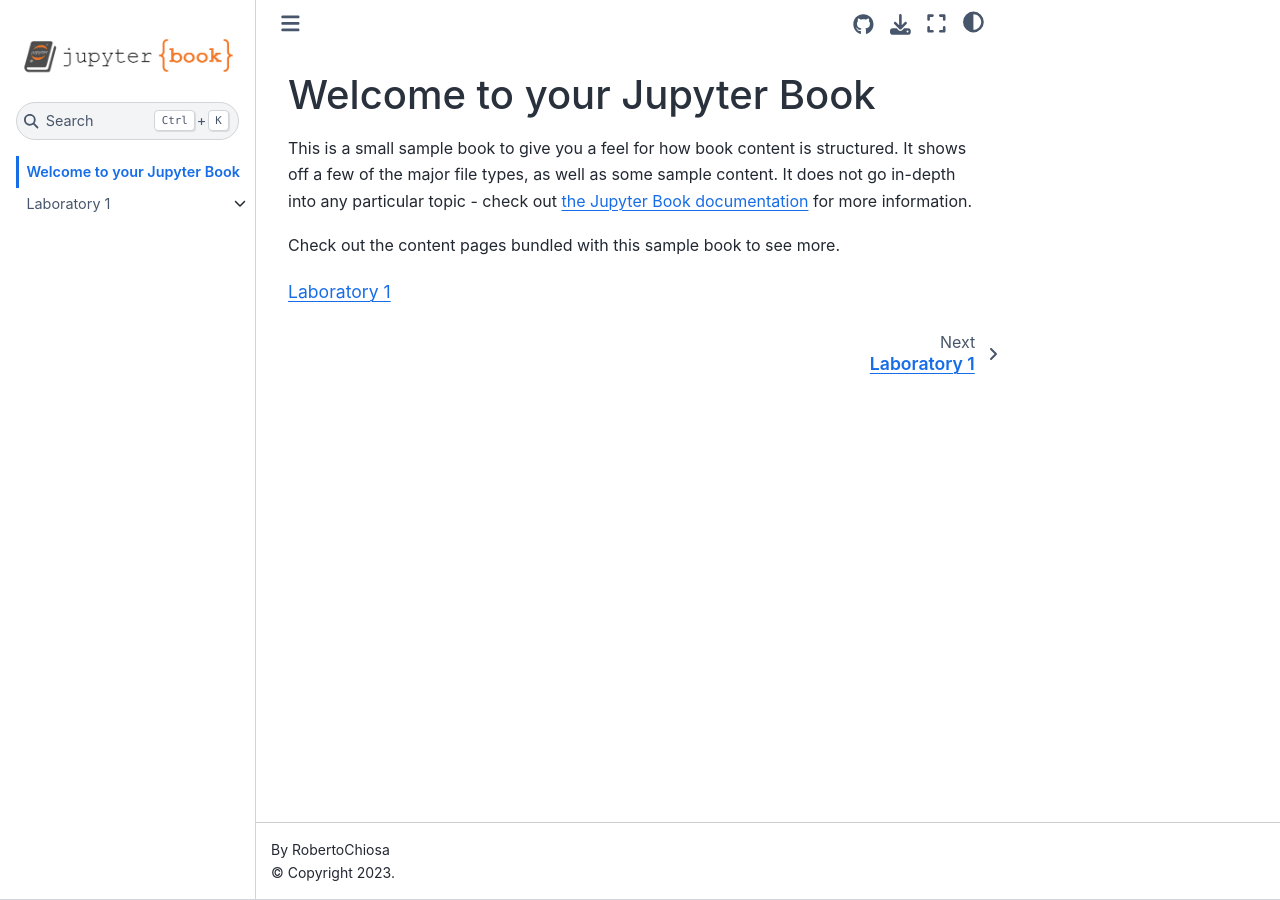
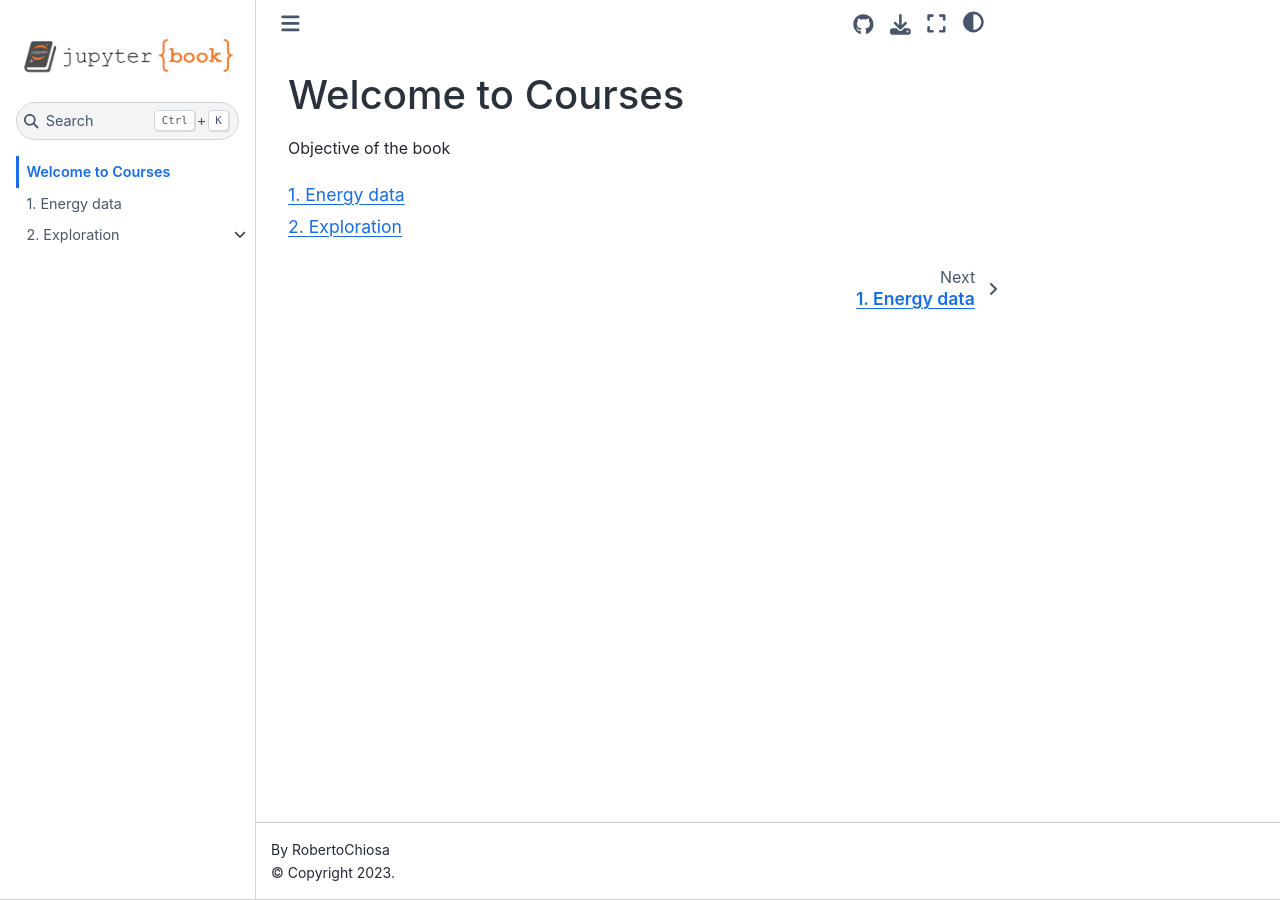
Before and after one commit to RobertoChiosa/courses, a Jupyter Book: the page built from docs/markdown/intro.md, in a window 1280 px wide. Built offline with Jupyter Book 1.0.4 settings and Sphinx 7.4.7 and the Sphinx Book theme 1.1.4, drawn with Linux system fonts in a browser that asks for light colours; pages that are not in the unit, such as notebooks, are missing from menus.

Commit message:
feature(structure): updated structure toc

````diff
--- a/docs/_toc.yml
+++ b/docs/_toc.yml
@@ -4,7 +4,9 @@
 format: jb-book
 root: markdown/intro
 chapters:
-  - file: markdown/lab1
+  - file: markdown/energy_data
+  - file: markdown/energy_data_exploration
     sections:
-      - file: notebooks/lab1-1-time-series-exploration-sol
-      - file: notebooks/lab1-2-clustering-sol
+      - file: notebooks/energy_data_exploration_line_plot
+      - file: notebooks/energy_data_exploration_distributions
+      - file: notebooks/energy_data_exploration_heatmaps
--- a/docs/markdown/intro.md
+++ b/docs/markdown/intro.md
@@ -1,11 +1,5 @@
-# Welcome to your Jupyter Book
+# Welcome to Courses
 
-This is a small sample book to give you a feel for how book content is
-structured.
-It shows off a few of the major file types, as well as some sample content.
-It does not go in-depth into any particular topic - check out [the Jupyter Book documentation](https://jupyterbook.org) for more information.
-
-Check out the content pages bundled with this sample book to see more.
-
+Objective of the book
 ```{tableofcontents}
 ```
--- a/docs/markdown/lab1.md
+++ /dev/null
@@ -1,2 +0,0 @@
-# Laboratory 1
-some explanation
````
Also changed, not shown: docs/markdown/energy_data.md (added, +4 -0 lines), docs/markdown/energy_data_exploration.md (added, +2 -0 lines), docs/notebooks/energy_data_exploration_distributions.ipynb (added), docs/notebooks/energy_data_exploration_heatmaps.ipynb (added), docs/notebooks/energy_data_exploration_line_plot.ipynb (added).
